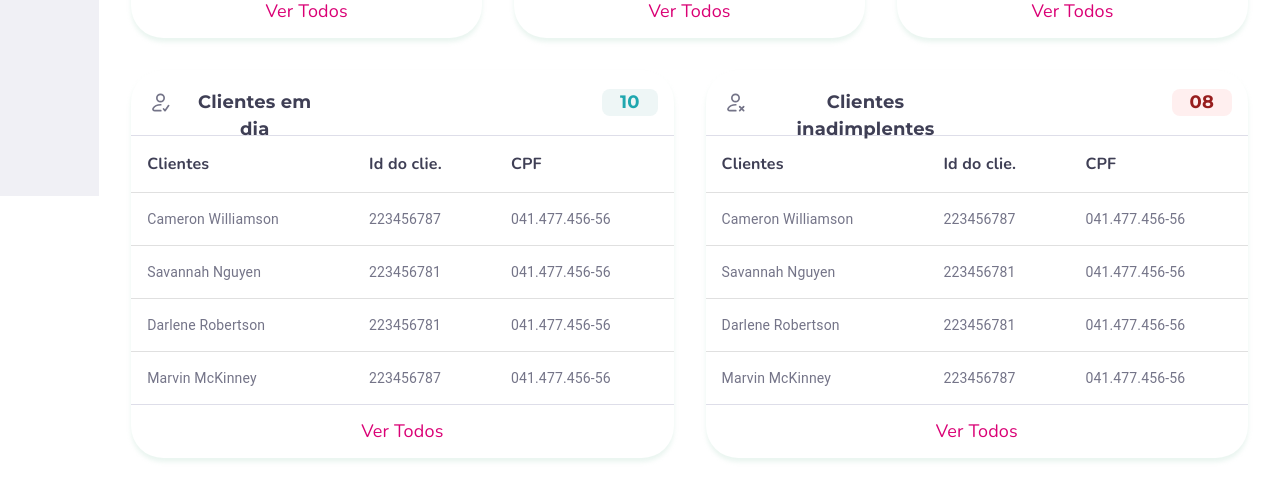
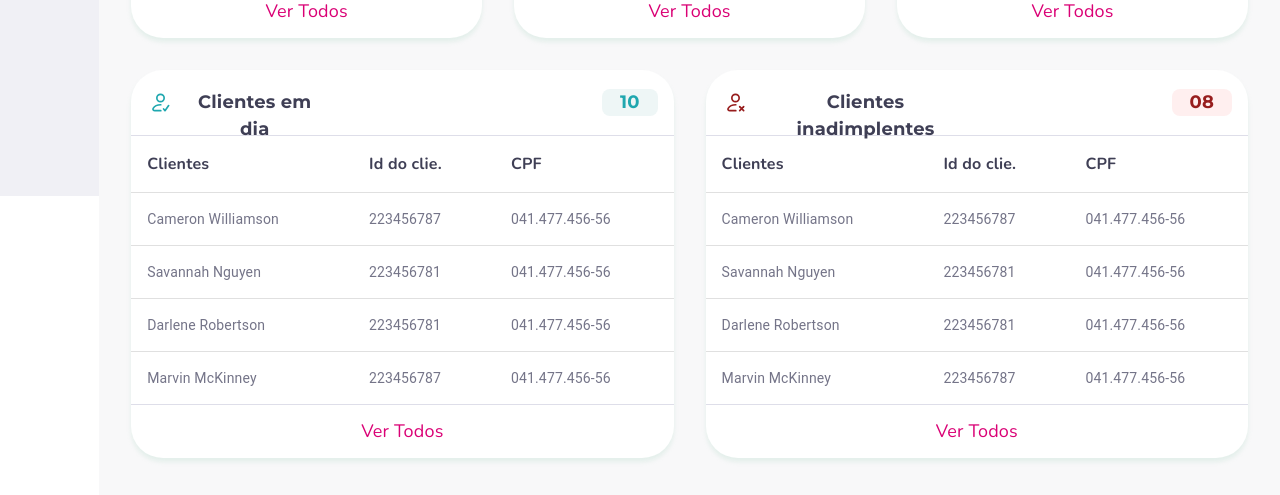
Before and after one commit to higorini/desafio-modulo-06-neurodevergentes-front, a React (Vite) app: page /home in a window 1280 px wide. Shown: the part 604-1099 px from the top of the page. Built offline with nearby package versions, Linux system fonts and the light colour scheme.

Commit message:
Ajustes finais na dashboard, adição de ícones nos assets

```diff
--- a/src/pages/Home/components/ChargesCard/index.jsx
+++ b/src/pages/Home/components/ChargesCard/index.jsx
@@ -7,6 +7,7 @@ function ChargesCard({ chargeTitle, bgIndexColor, indexColor, indexNumber }) {
       borderRadius="32px"
       sx={{
         boxShadow: "0px 4px 4px rgba(172, 217, 197, 0.25)",
+        backgroundColor: "white",
       }}
     >
       <Stack
--- a/src/pages/Home/components/ClientsCard/index.jsx
+++ b/src/pages/Home/components/ClientsCard/index.jsx
@@ -1,5 +1,4 @@
 import { Box, Stack, Typography } from "@mui/material";
-import React from "react";
 import ClientsTable from "../ClientsTable";
 
 function ClientsCard({
@@ -14,6 +13,7 @@ function ClientsCard({
       borderRadius="32px"
       sx={{
         boxShadow: "0px 4px 4px rgba(172, 217, 197, 0.25)",
+        backgroundColor: "white",
       }}
     >
       <Stack
--- a/src/pages/Home/index.jsx
+++ b/src/pages/Home/index.jsx
@@ -1,6 +1,6 @@
 import { Box, Grid, Stack, Typography } from "@mui/material";
-import DefaultingCustomer from "../../assets/icons/defaultingCustomer.svg";
-import LoyalCustomer from "../../assets/icons/loyalCustomer.svg";
+import DefaultingCustomer from "../../assets/icons/mainIcons/defaultingCustomerHome.svg";
+import LoyalCustomer from "../../assets/icons/mainIcons/loyalCustomerHome.svg";
 import OverdueBill from "../../assets/icons/mainIcons/overdueBill.svg";
 import PaidBill from "../../assets/icons/mainIcons/paidBill.svg";
 import PendingBill from "../../assets/icons/mainIcons/pendingCharge.svg";
@@ -15,10 +15,10 @@ function Home() {
     <Stack width="100%" maxWidth="1440px" direction="row">
       <SideNavigation />
       <Stack
-        // alignItems="center"
         width="100%"
         sx={{
           padding: "40px 32px 40px 32px",
+          backgroundColor: "var(--gray-100)",
         }}
       >
         <Stack height="72px" direction="row" justifyContent="space-between">
```
Also changed, not shown: src/assets/icons/mainIcons/defaultingCustomerHome.svg (added), src/assets/icons/mainIcons/loyalCustomerHome.svg (added).
